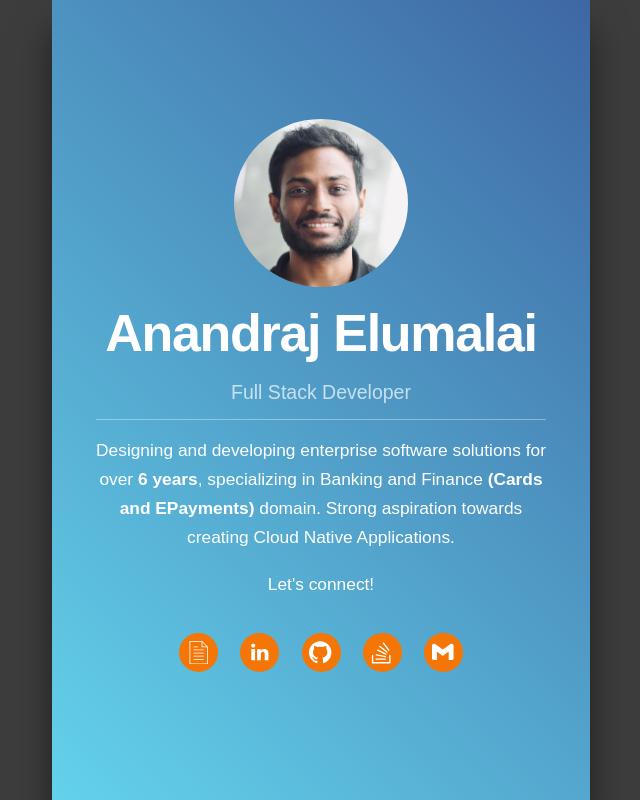
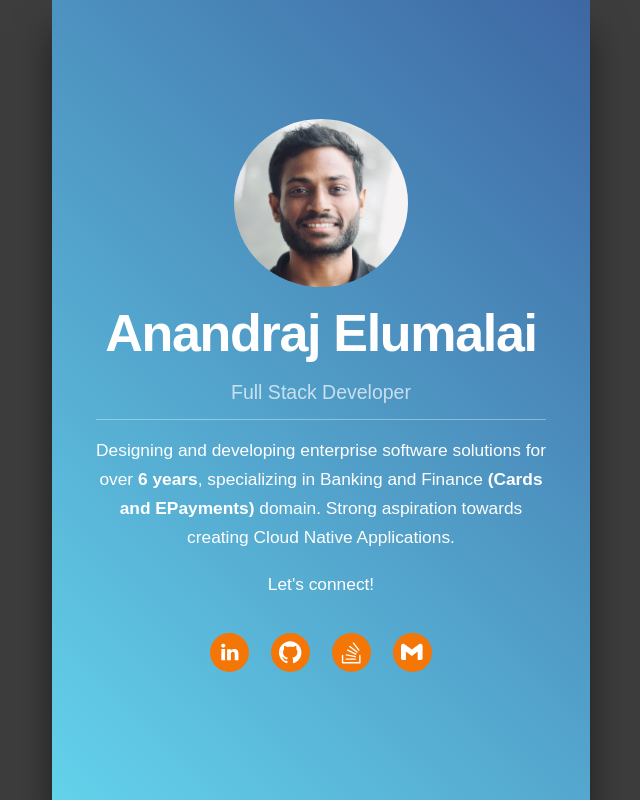
Before and after one commit to anandrajelu/sites, a plain HTML site: page index.html in a window 1280 px wide. Shown: the whole page, without its empty margins (319-959 px from the left). Drawn offline with Linux system fonts and the light colour scheme.

Commit message:
Update index.html

```diff
--- a/index.html
+++ b/index.html
@@ -951,16 +951,6 @@
             <span>Let&#39;s connect!</span>
           </p>
           <ul id="icons01" class="icons">
-            <li>
-              <a
-                class="n01"
-                target="_blank"
-                href="https://github.com/anandrajelu/learnings/blob/master/Anandraj_Resume.pdf"
-                >
-                <svg><use xlink:href="#resume_icon"></use></svg>
-                <span class="label">Resume</span></a
-              >
-            </li>
             <li>
               <a
                 class="n02"
```
